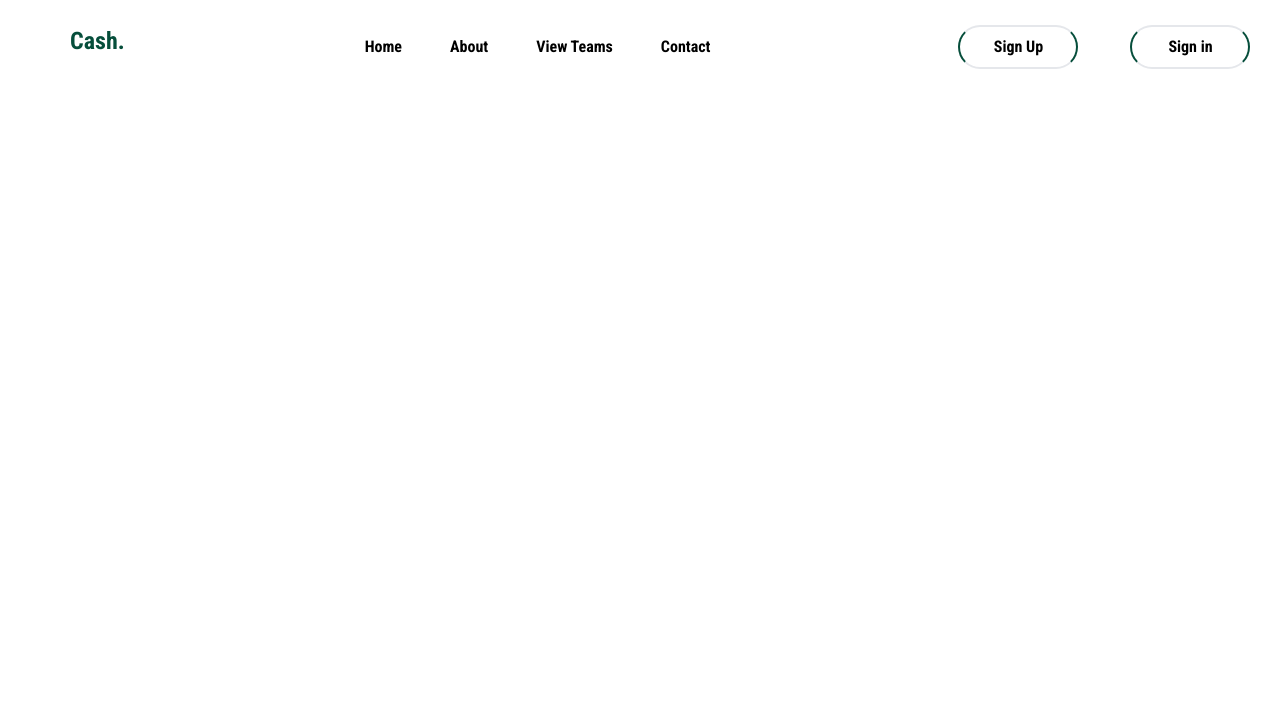
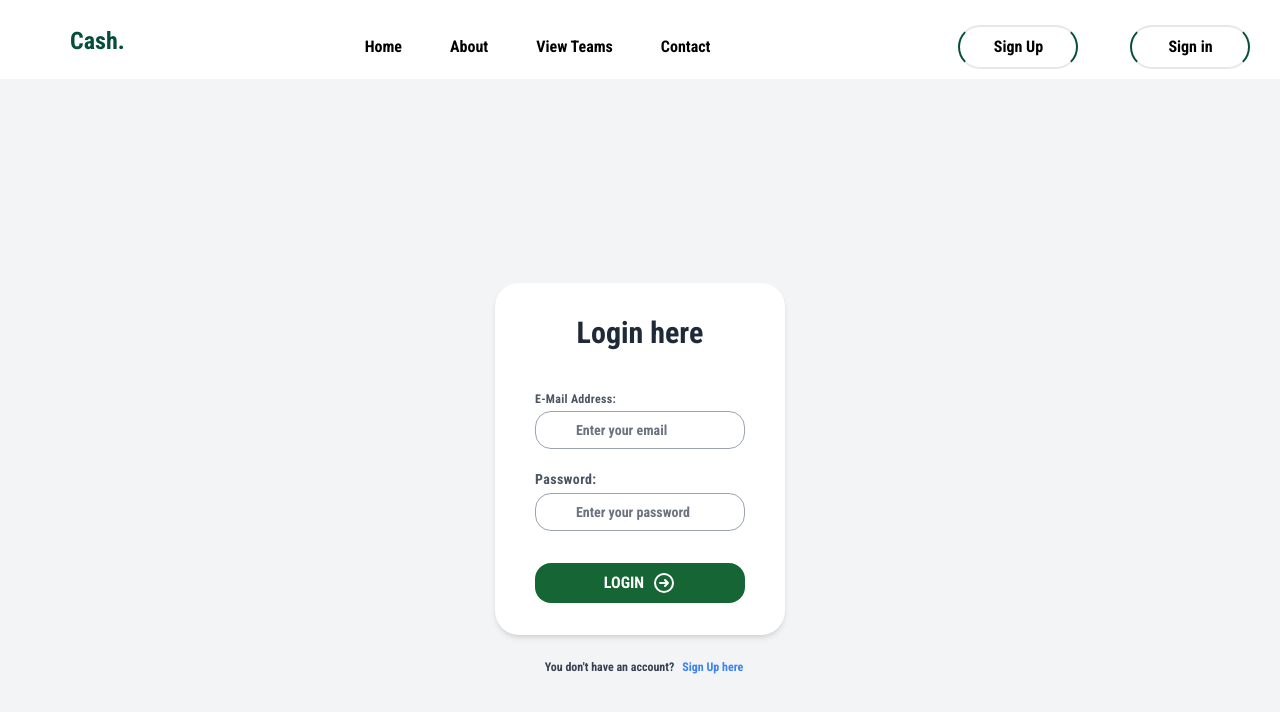
Before and after one commit to Igire-Rwanda/cash-contribution-frontend, a React (Create React App) app: page /signin in a window 1280 px wide. Shown: the top 712 px of the page. Built offline with nearby package versions, Linux system fonts and the light colour scheme.

Commit message:
form-validation

```diff
--- a/package.json
+++ b/package.json
@@ -8,6 +8,7 @@
     "@testing-library/user-event": "^13.5.0",
     "react": "^18.2.0",
     "react-dom": "^18.2.0",
+    "react-hook-form": "^7.39.4",
     "react-router-dom": "^6.3.0",
     "react-scripts": "5.0.1",
     "web-vitals": "^2.1.4"
--- a/src/App.js
+++ b/src/App.js
@@ -7,6 +7,7 @@ import Contact from "./components/Contact";
 import CreateTeam from "./components/CreateTeam";
 import ViewTeams from "./components/ViewTeams";
 import Home from "./pages/Home";
+import Login from "./pages/Login";
 
 
 const App = () => {
@@ -25,10 +26,10 @@ const App = () => {
                     <Route path="/viewteams" element={<ViewTeams />}></Route>
                     {/* <Route path="/register" element={<Register />}></Route>
                     <Route path="/login" element={<Login />}></Route> */}
+                    <Route  path='/signin' element={<Login/>}/>
                 </Routes>
             </div>
         </>
     );
-};
-
+                }
 export default App;
--- a/src/pages/Login.js
+++ b/src/pages/Login.js
@@ -1,6 +1,11 @@
 import React from 'react'
+import { useForm } from 'react-hook-form';
 
 function Login() {
+
+  const { register, handleSubmit, formState: { errors } } = useForm();
+
+  console.log(errors)
   return (
     <>
 
@@ -28,7 +33,9 @@ function Login() {
 
 
           <div className="mt-10">
-          <form action="#">
+            <form action='#' onSubmit={handleSubmit(() => {
+
+            })}>
 
               <div className="flex flex-col mb-5">
                 <label
@@ -56,7 +63,7 @@ function Login() {
                   <input
                     id="email"
                     type="email"
-                  name="email"
+                    {...register("email", { required: 'please enter your email' })}
                     className="
                     text-sm
                     placeholder-gray-500
@@ -70,6 +77,7 @@ function Login() {
                   "
                     placeholder="Enter your email"
                   />
+                  <p className='text-red-700'> {errors.email?.message}</p>
                 </div>
               </div>
               <div className="flex flex-col mb-6">
@@ -100,7 +108,7 @@ function Login() {
                   <input
                     id="password"
                     type="password"
-                  name="password"
+                    {...register("password", { required: 'please enter password', minLength: { value: 8, message: 'password must be at least 8 characters' } })}
                     className="
                     text-sm
                     placeholder-gray-500
@@ -114,6 +122,7 @@ function Login() {
                   "
                     placeholder="Enter your password"
                   />
+                  <p className='text-red-700'> {errors.password?.message} </p>
                 </div>
               </div>
 
```
Lines whose indentation alone changed are shown as unchanged.
